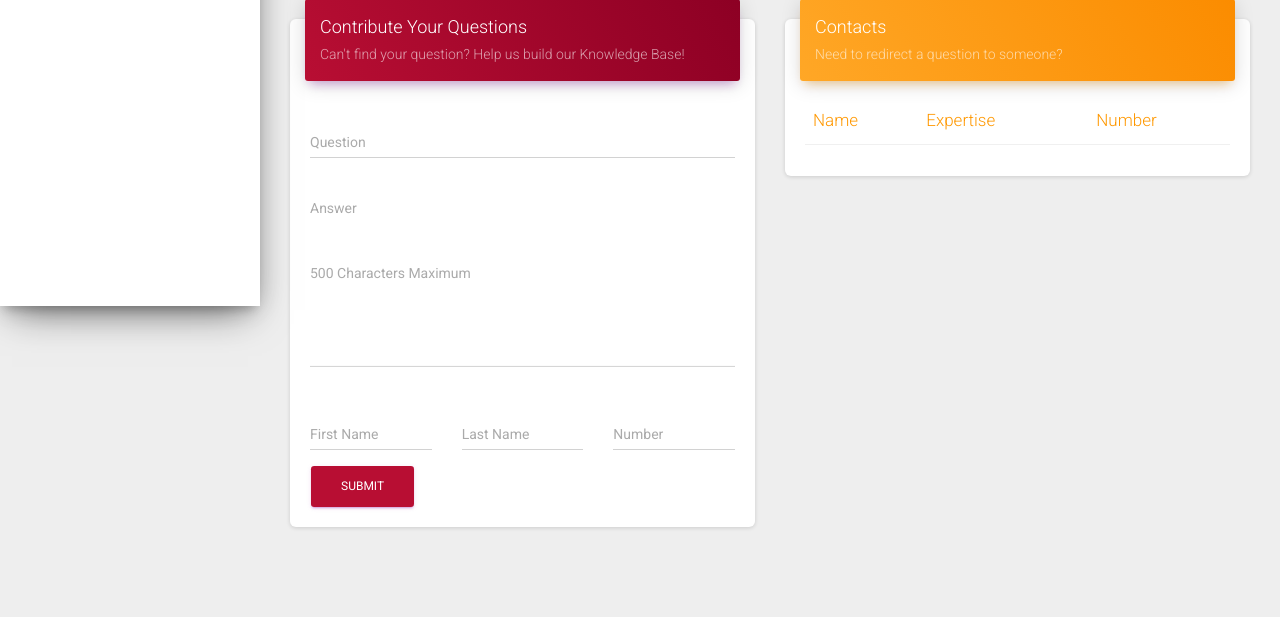
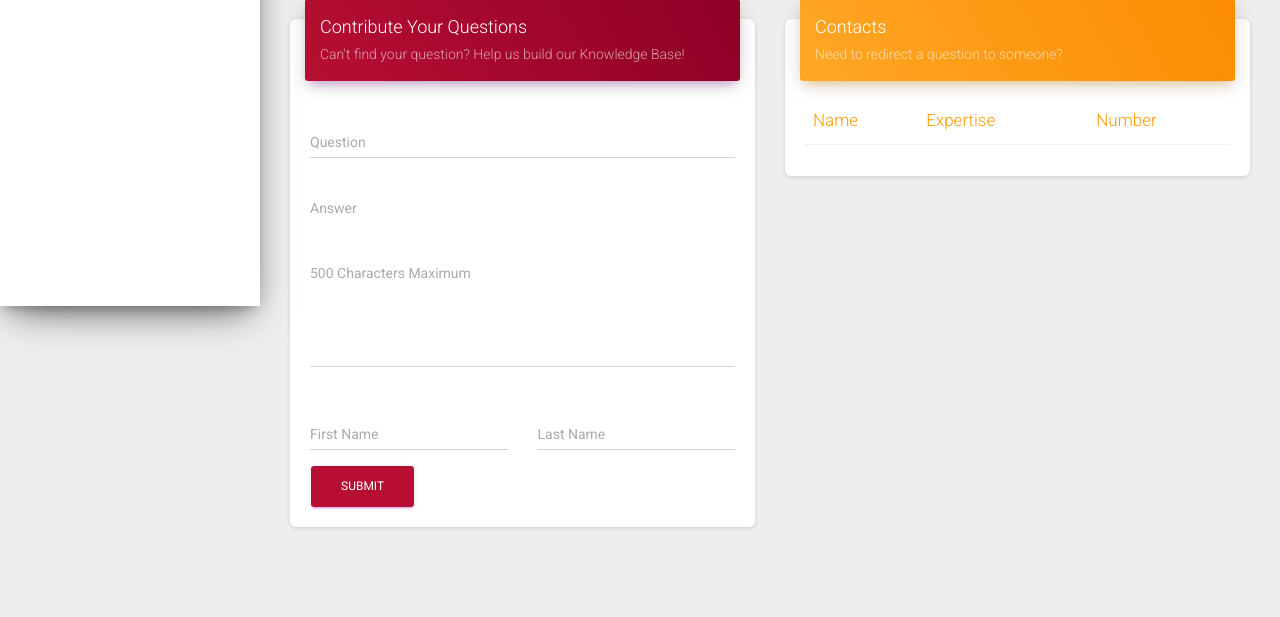
Before and after one commit to London18/team-7, a Django app: page /search/index in a window 1280 px wide. Shown: the part 494-1111 px from the top of the page. Run offline with Django 3.2, Linux system fonts and the light colour scheme; data comes from the database, SQL or seed files in the repository; lists and menus that the app fills with data are empty; some libraries are stand-ins or nearby versions.

Commit message:
removed number field from contribution form

```diff
--- a/KnowledgeBase/knowledgeSearch/templates/knowledgeSearch/index.html
+++ b/KnowledgeBase/knowledgeSearch/templates/knowledgeSearch/index.html
@@ -150,21 +150,15 @@
                       </div>
                     </div>
                     <div class="row">
-                      <div class="col-md-4">
+                      <div class="col-md-6">
                         <div class="form-group">
                           <label class="bmd-label-floating">First Name</label>
                           <input type="text" class="form-control">
                         </div>
                       </div>
-                      <div class="col-md-4">
+                      <div class="col-md-6">
                         <div class="form-group">
                           <label class="bmd-label-floating">Last Name</label>
-                          <input type="text" class="form-control">
-                        </div>
-                      </div>
-                      <div class="col-md-4">
-                        <div class="form-group">
-                          <label class="bmd-label-floating">Number</label>
                           <input type="text" class="form-control">
                         </div>
                       </div>
```
